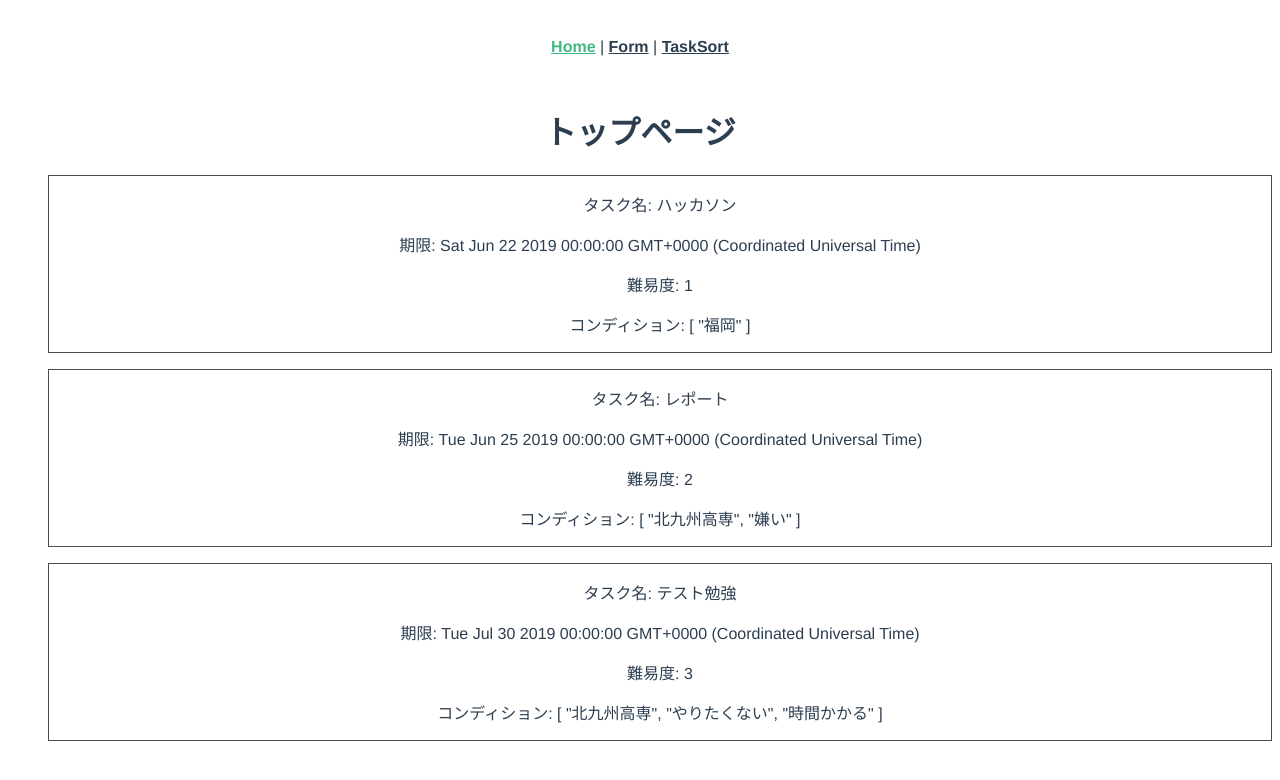
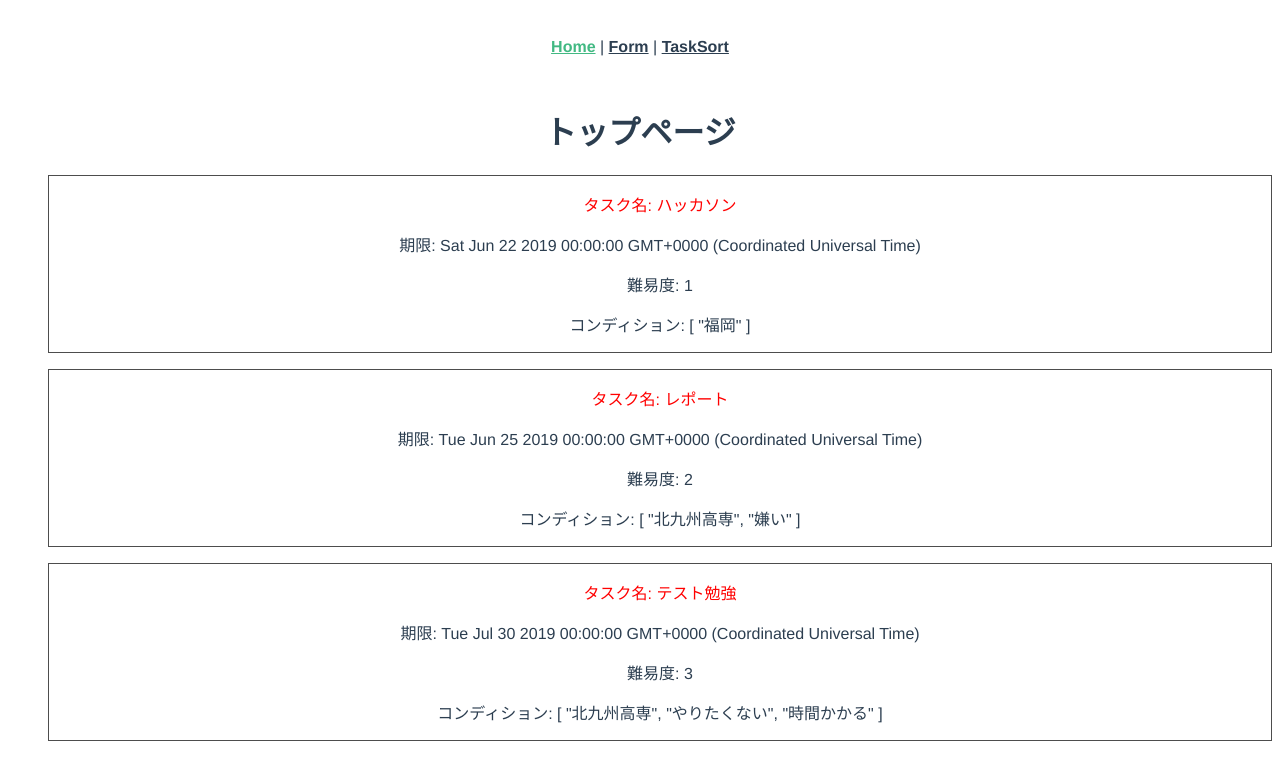
Before and after one commit to FukeKazki/TapiokaTaskApp, a Vue app: page / in a window 1280 px wide. Shown: the top 780 px of the page. Built offline with nearby package versions, Linux system fonts and the light colour scheme.

Commit message:
CSSテスト

```diff
--- a/src/views/Home.vue
+++ b/src/views/Home.vue
@@ -3,7 +3,7 @@
     <h1>トップページ</h1>
     <ul>
       <li v-for="task in $store.state.task" :key="task.id">
-        <p>タスク名: {{ task.name }}</p>
+        <p class="p1"> タスク名: {{ task.name }}</p>
         <p>期限: {{ task.end }}</p>
         <p>難易度: {{ task.difficulty }}</p>
         <p>コンディション: {{ task.conditions }}</p>
@@ -32,4 +32,10 @@ export default {
     border: 1px solid #4d4d4d;
     margin-top: 1em;
   }
+.p1 {
+  color:red;
+}
+
+
+
 </style>
```
Also changed, not shown: 1 other file (tests, documents, lock files or other folders).
